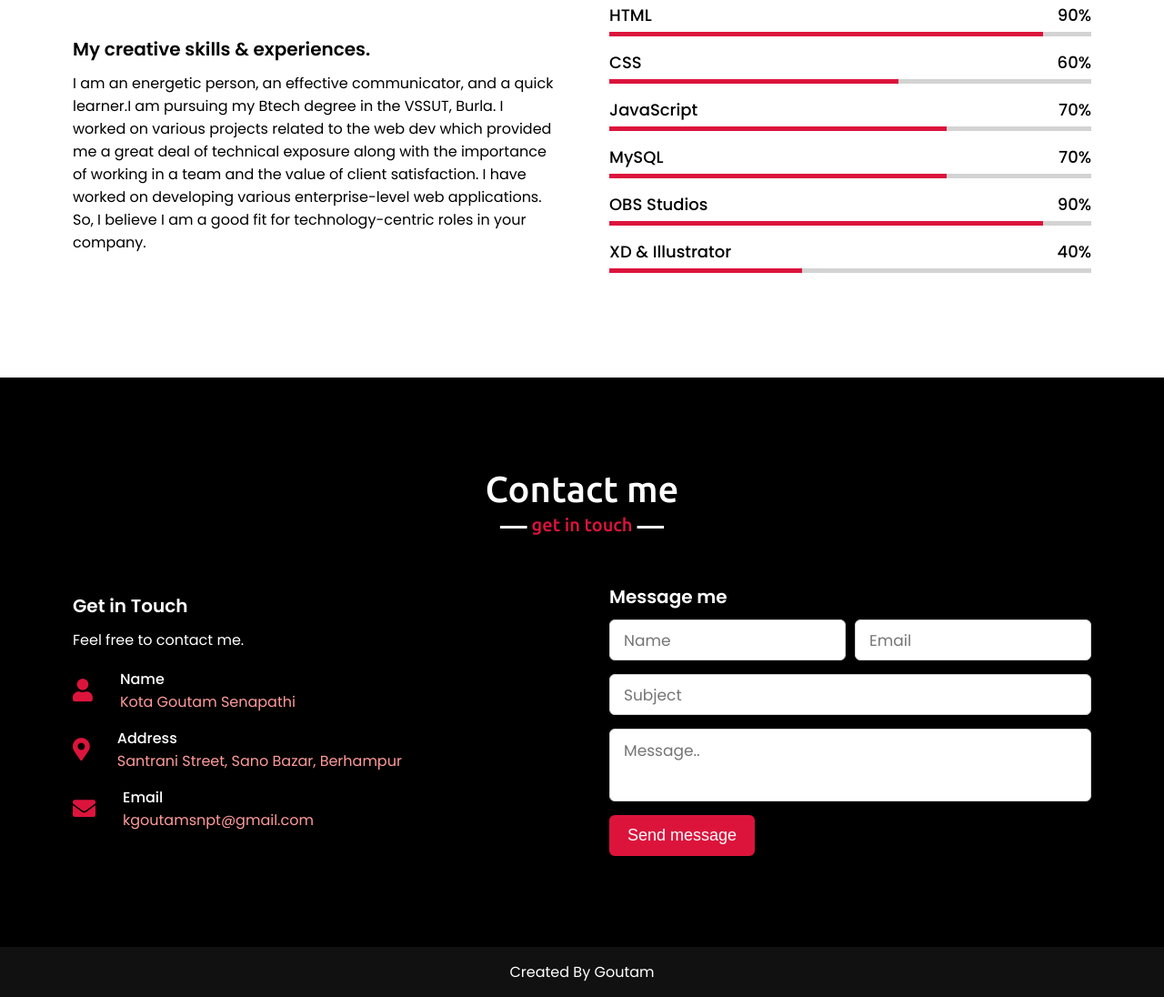
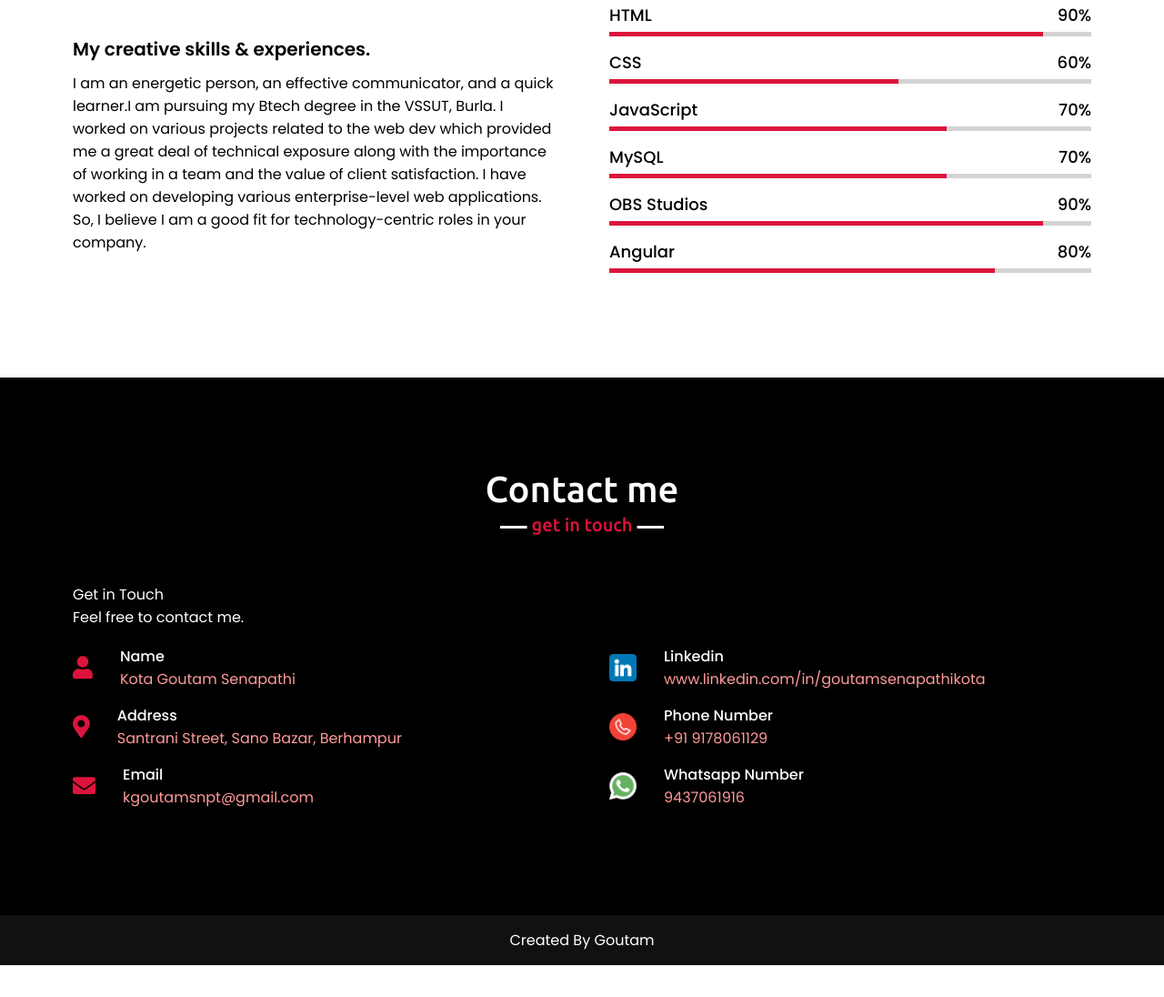
Before and after one commit to goutamkota/Portfolio, a plain HTML site: page index.html in a window 1280 px wide. Shown: the part 2363-3459 px from the top of the page at 91% size. After the commit the page ends 3424 px from the top, so only its background shows below. Drawn offline with nearby package versions, Linux system fonts and the light colour scheme.

Commit message:
edited many

```diff
--- a/index.html
+++ b/index.html
@@ -59,11 +59,11 @@
                 </div>
                 <div class="column right">
                     <div class="text">I'm Kota Goutam Senapathi and I'm a <span class="typing-2"></span>.</div>
-                    <p>Creattive and Self-starting with innovative Front End Developer with 2 years experience building
+                    <p>Creative and Self-starting with innovative Front End Developer with 2 years experience building
                         and maintaining responsive websites.
                         Proficient in HTML, CSS, jQuery, JavaScript; plus modern libraries and frameworks.
                         Passionate about usability and possess working knowledge of Adobe Illustrator and Adobe XD</p>
-                    <a href="https://drive.google.com/file/d/1FPa1dFz4tKu3fza6zACu9XO6JURr13Vi/view?usp=sharing">Download
+                    <a href="https://drive.google.com/file/d/1QyPgohrPkg-801qJT482garKW5392SLT/view?usp=sharing">Download
                         Resume</a>
                 </div>
             </div>
@@ -158,8 +158,8 @@
                     </div>
                     <div class="bars">
                         <div class="info">
-                            <span>XD & Illustrator</span>
-                            <span>40%</span>
+                            <span>Angular</span>
+                            <span>80%</span>
                         </div>
                         <div class="line XD"></div>
                     </div>
@@ -216,10 +216,10 @@
     <section class="contact" id="contact">
         <div class="max-width">
             <h2 class="title">Contact me</h2>
+                <div class="text">Get in Touch</div>
+                <p>Feel free to contact me.</p>
             <div class="contact-content">
                 <div class="column left">
-                    <div class="text">Get in Touch</div>
-                    <p>Feel free to contact me.</p>
                     <div class="icons">
                         <div class="row">
                             <i class="fas fa-user"></i>
@@ -245,26 +245,29 @@
                     </div>
                 </div>
                 <div class="column right">
-                    <div class="text">Message me</div>
-                    <form action="#">
-                        <div class="fields">
-                            <div class="field name">
-                                <input type="text" placeholder="Name" required>
-                            </div>
-                            <div class="field email">
-                                <input type="email" placeholder="Email" required>
+                    <div class="icons p-4">
+                        <div class="row">
+                            <img src="./svgs/linkedin.png" style="height: 30px;"/>
+                            <div class="info">
+                                <div class="head">Linkedin</div>
+                                <div class="sub-title"><a style="color: rgb(255, 154, 154);" href="https://www.linkedin.com/in/goutamsenapathikota/">www.linkedin.com/in/goutamsenapathikota</a></div>
                             </div>
                         </div>
-                        <div class="field">
-                            <input type="text" placeholder="Subject" required>
+                        <div class="row">
+                            <img src="./svgs/phone.png" style="height: 30px;"/>
+                            <div class="info">
+                                <div class="head">Phone Number</div>
+                                <div class="sub-title"><a style="color: rgb(255, 154, 154);" href="tel: +919178061129">+91 9178061129</a></div>
+                            </div>
                         </div>
-                        <div class="field textarea">
-                            <textarea cols="30" rows="10" placeholder="Message.." required></textarea>
+                        <div class="row">
+                            <img src="./svgs/whatsapp.png" style="height: 30px;"/>
+                            <div class="info">
+                                <div class="head">Whatsapp Number</div>
+                                <div class="sub-title"><a style="color: rgb(255, 154, 154);" href="https://api.whatsapp.com/send?phone=9437061916">9437061916</a></div>
+                            </div>
                         </div>
-                        <div class="button-area">
-                            <button type="submit">Send message</button>
-                        </div>
-                    </form>
+                    </div>
                 </div>
             </div>
         </div>
--- a/style.css
+++ b/style.css
@@ -378,7 +378,7 @@ section .title::after{
     width: 70%;
 }
 .skills-content .right .XD::before{
-    width: 40%;
+    width: 80%;
 }
 
 /* teams section styling */
```
Also changed, not shown: svgs/linkedin.png (added), svgs/phone.png (added), svgs/whatsapp.png (added).
